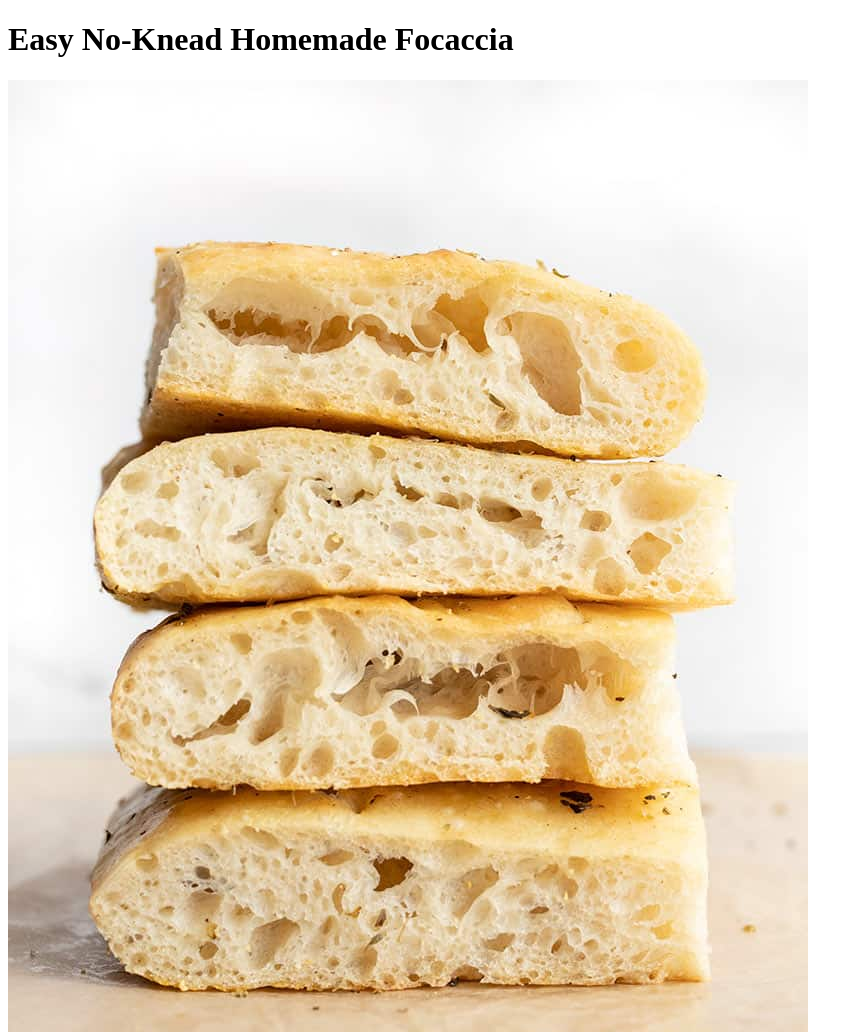
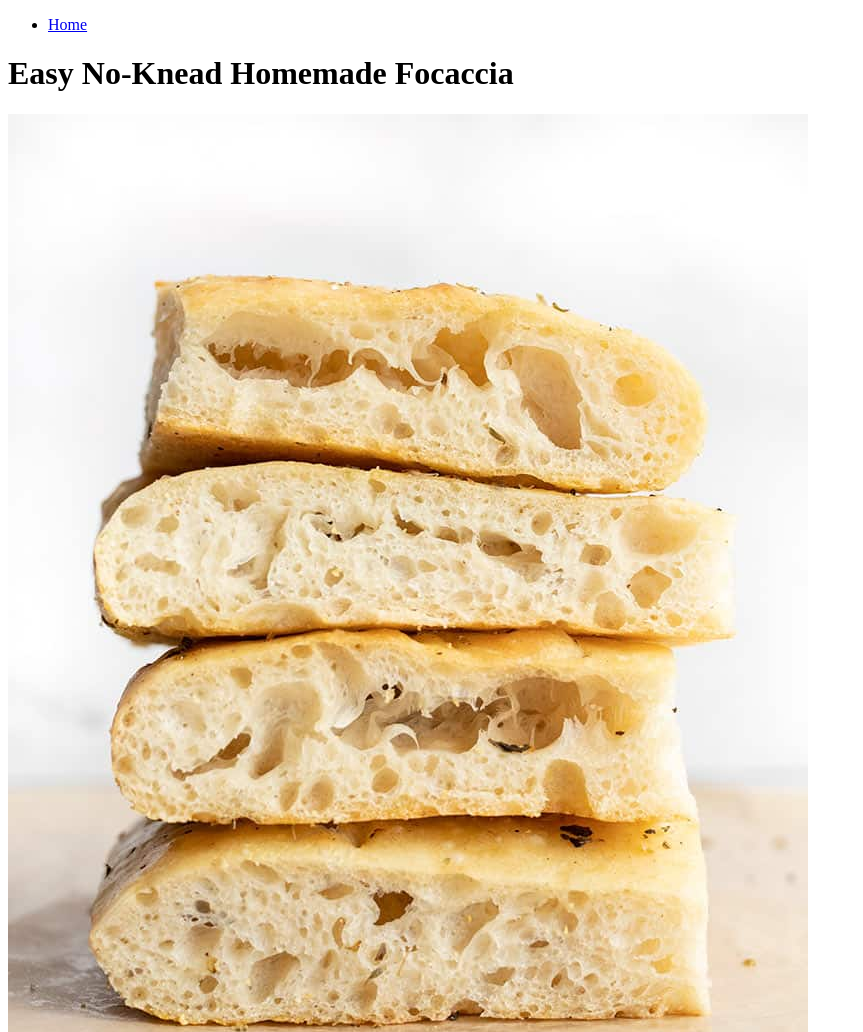
Before and after one commit to Donovan277/odin-recipes, a plain HTML site: page recipes/homebread.html in a window 1280 px wide. Shown: the top 1032 px of the page, without its empty margins (0-863 px from the left). Drawn offline with Linux system fonts and the light colour scheme.

Commit message:
Add home page link

```diff
--- a/recipes/homebread.html
+++ b/recipes/homebread.html
@@ -6,6 +6,9 @@
         <title>Document</title>
     </head>
     <body>
+        <ul>
+            <li><a href="../index.html">Home</a></li>
+        </ul>
         <h1>Easy No-Knead Homemade Focaccia</h1>
         <img src="imgs/foccacia.jpg" alt="Stacked slices of foccacia">
         <h3>What it is?</h3>
```
Also changed, not shown: recipes/mugcake.html (+3 -0 lines), recipes/whbequesa.html (+3 -0 lines).
